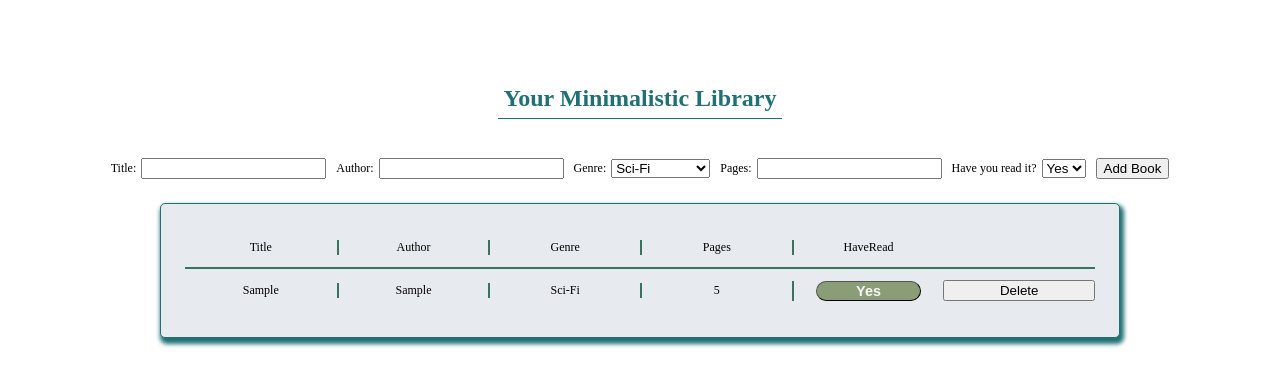
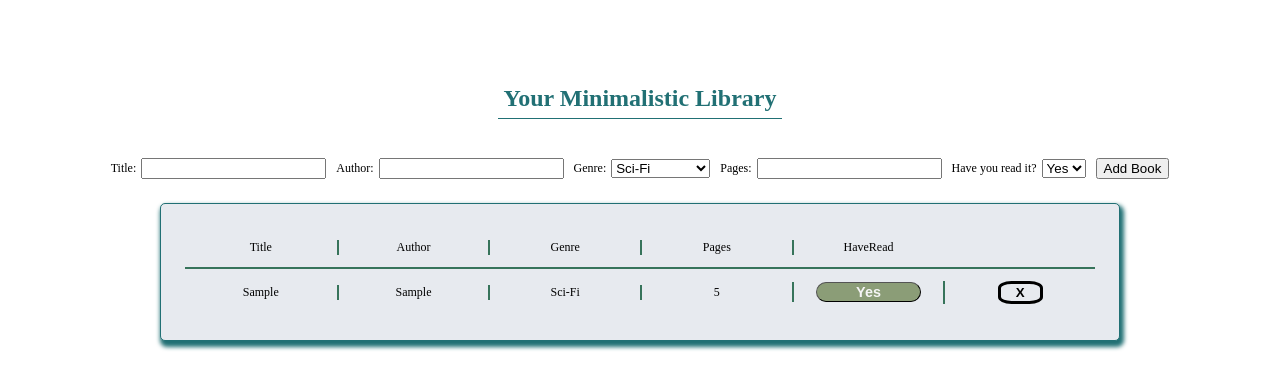
Before and after one commit to pixmaate/odin-library, a plain HTML site: page index.html in a window 1280 px wide. Both pictures are taken after typing "Sample", "Sample", "5" into the empty fields and a click on the button "Add Book". Drawn offline with Linux system fonts and the light colour scheme.

Commit message:
development complete, status v1.0 styling final

```diff
--- a/jscript.js
+++ b/jscript.js
@@ -47,16 +47,19 @@ function bookBtnClass(currentButton) {
 };
 
 function createDeleteBtn(object, docElement) {
+    const deleteButtonPara = document.createElement('p');
     const deleteButton = document.createElement('button');
-    deleteButton.textContent = 'Delete'
+    deleteButton.textContent = 'X'
     deleteButton.value = object.bookID;
+    deleteButton.classList.add('deleteBtn');
     deleteButton.addEventListener('click', (event) => {
         event.preventDefault();
         console.log(deleteButton.value);
         deleteBook(deleteButton.value);
         drawBooks();
     })
-    docElement.appendChild(deleteButton);
+    deleteButtonPara.appendChild(deleteButton);
+    docElement.appendChild(deleteButtonPara);
 }
 
 function clearInputs() {
--- a/style.css
+++ b/style.css
@@ -14,6 +14,8 @@
     background-color: #E7EAEF;
     box-shadow: 2px 4px 4px 2px #217074;
 }
+
+
 
 .oneBook {
     display: grid;
@@ -60,6 +62,15 @@
     font-size: 1.2rem;
 }
 
+.deleteBtn {
+    background-color: #E7EAEF;
+    border-radius: 30%;
+    border-style: solid;
+    border-width: 3px;
+    width: 30%;
+    font-weight: 900;
+}
+
 fieldset {
     border: none;
 }
```
